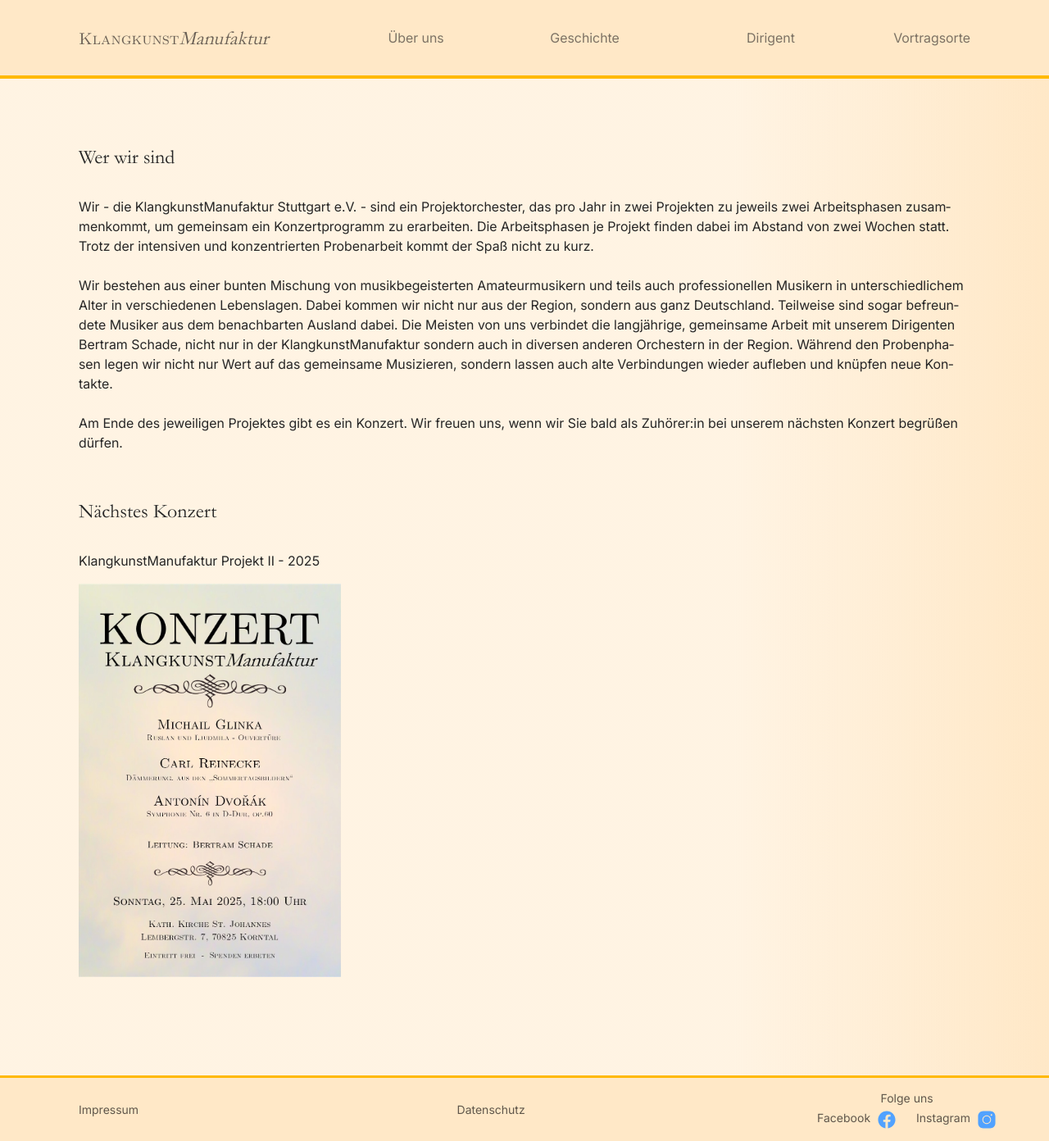
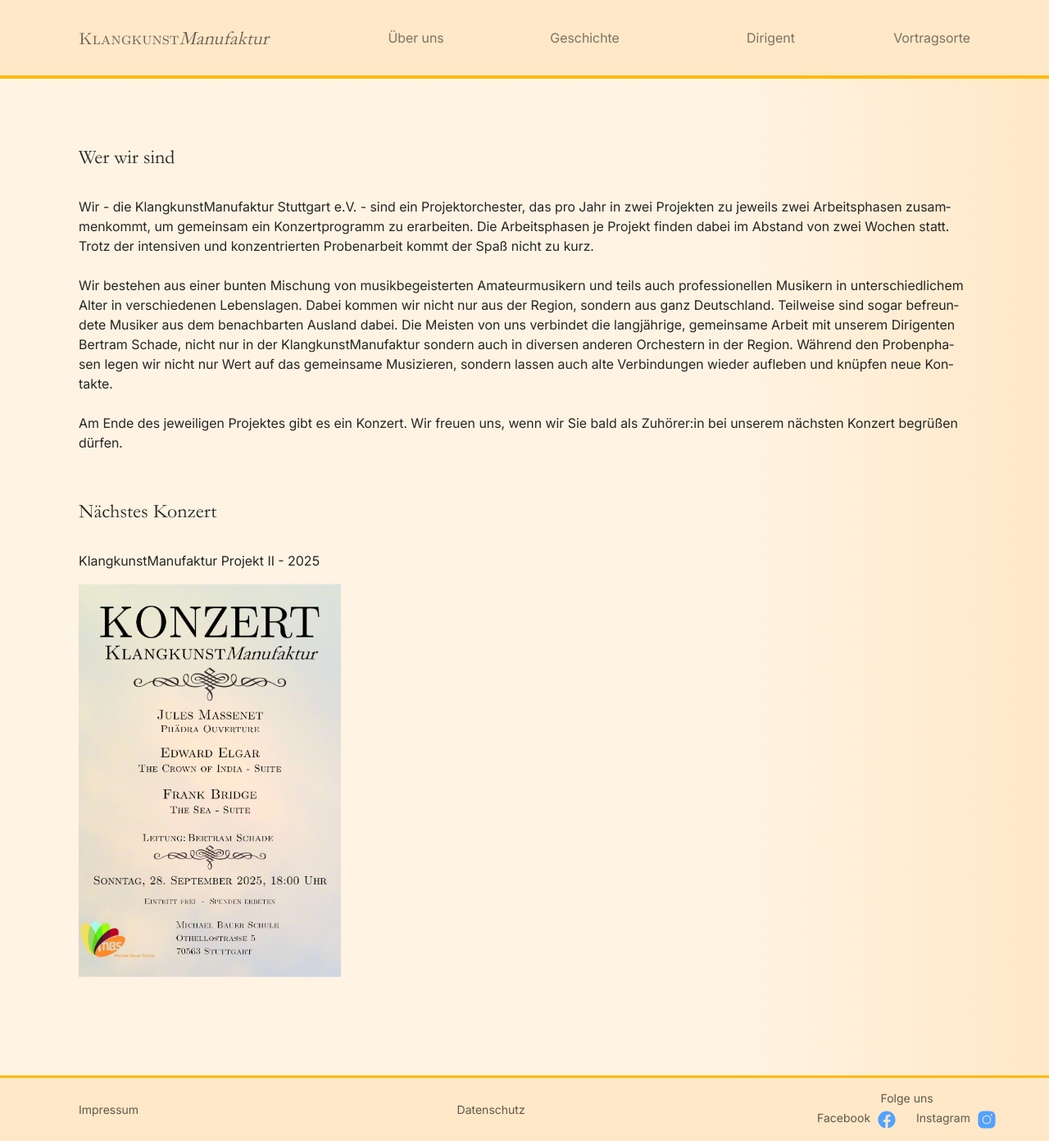
Before and after one commit to FrankWuensch/klangkunst_website_project, a Jekyll site: the page built from index.html, in a window 1280 px wide. Shown: the whole page at 82% size. Built offline with Jekyll 4.4.1, drawn with Linux system fonts in a browser that asks for light colours.

Commit message:
fix: wrong poster

```diff
--- a/_config.yml
+++ b/_config.yml
@@ -43,7 +43,7 @@ posters:
   - src: "src/plakate/Klangkunst Plakat 2025-I.png"
     title: KlangkunstManufaktur Projekt I - 2025
 actual_poster:
-  - src: "src/plakate/Klangkunst Plakat 2025-I.png"
+  - src: "src/plakate/Klangkunst Plakat 2025-II.png"
     title: KlangkunstManufaktur Projekt II - 2025
 footer_elements:
   - name: Impressum
```
Also changed, not shown: 1 other file.
